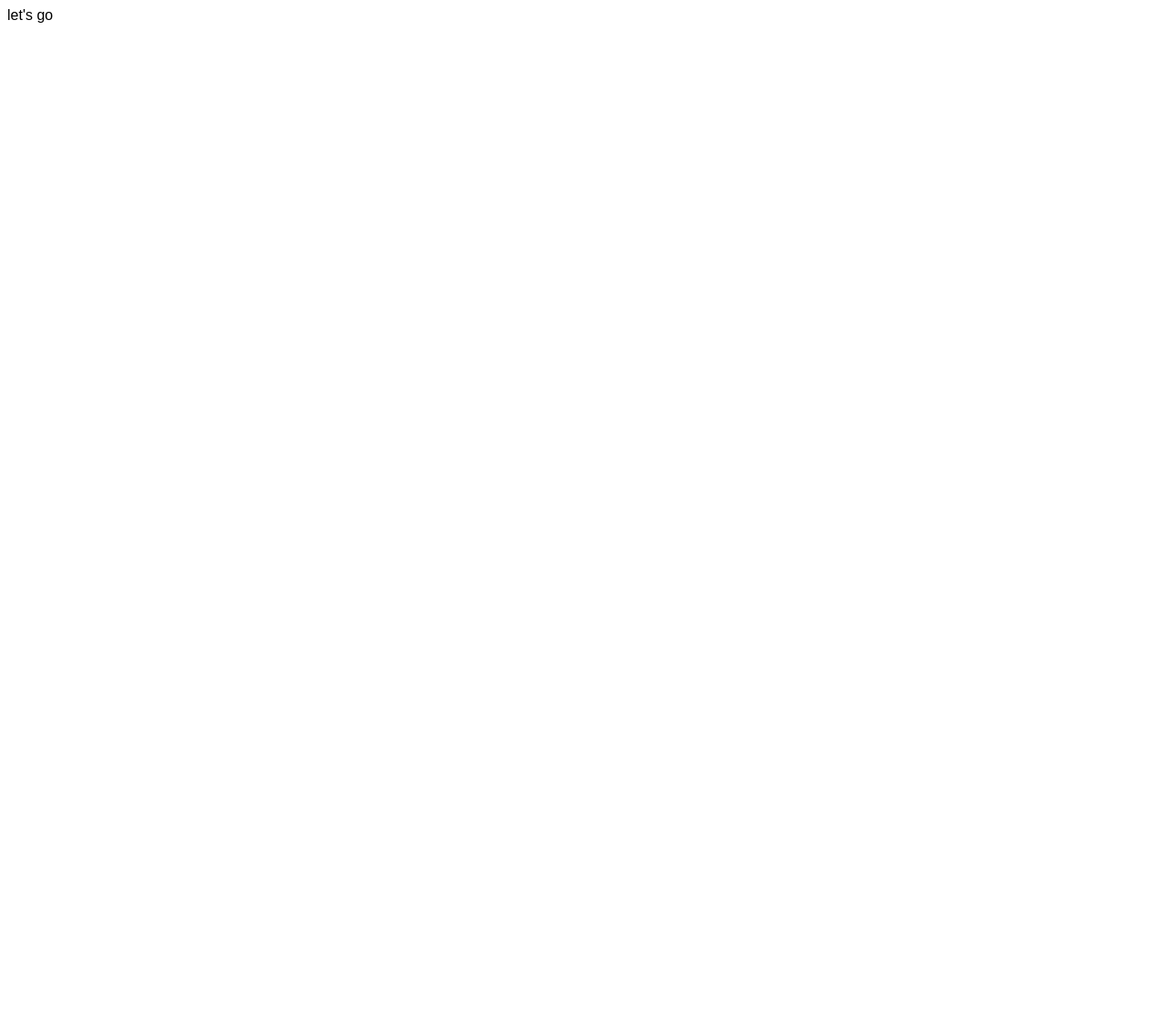
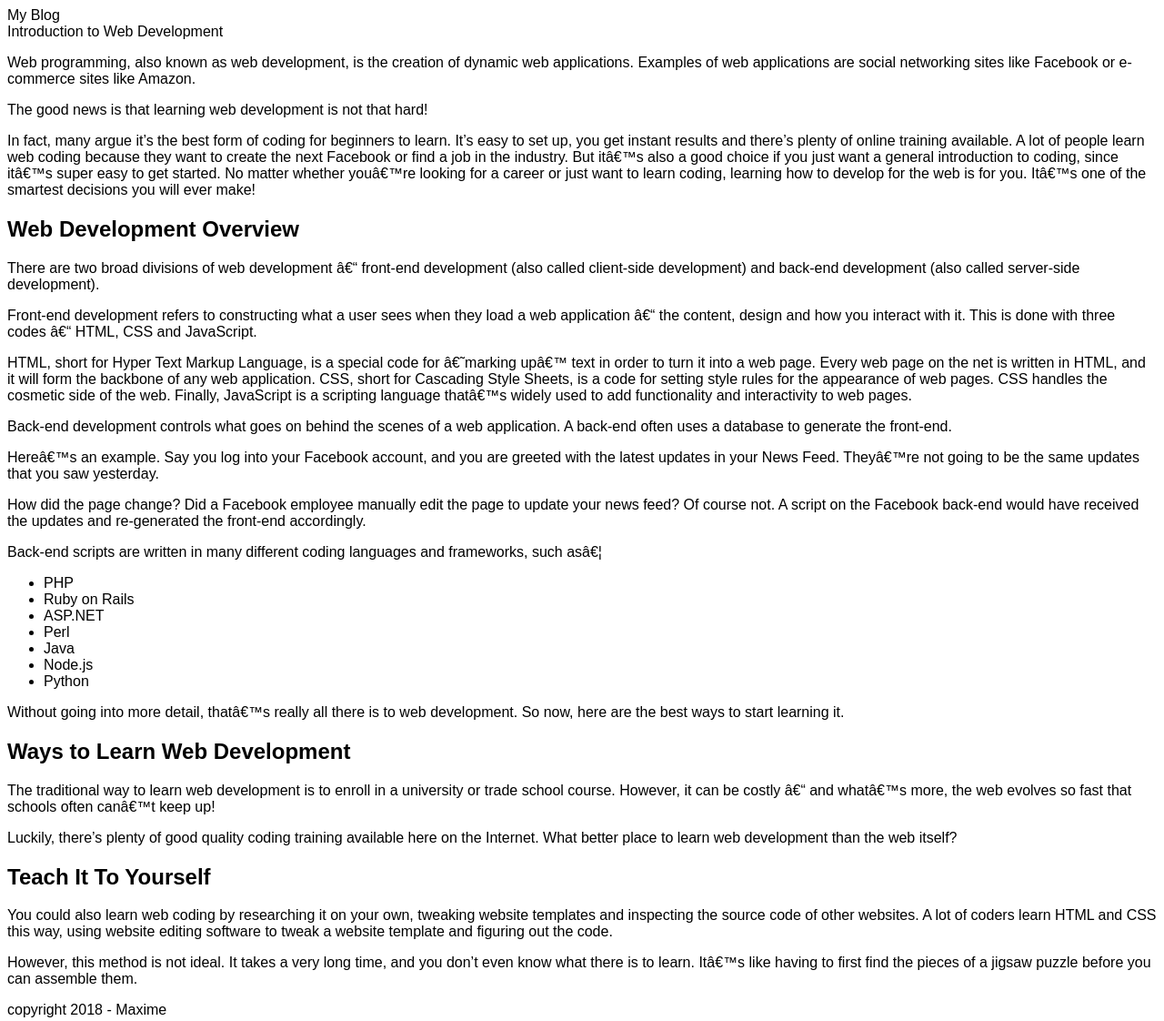
Before and after one commit to Feynomen/Blog, a plain HTML site: page index.html in a window 1280 px wide. Shown: the whole page at 91% size. Before the commit the page ends 800 px from the top, so only its background shows below. Drawn offline with Linux system fonts and the light colour scheme.

Commit message:
html updated

```diff
--- a/index.html
+++ b/index.html
@@ -1,5 +1,6 @@
 <!DOCTYPE html>
 <html lang="en">
+
 <head>
     <meta charset="UTF-8">
     <meta name="viewport" content="width=device-width, initial-scale=1.0">
@@ -7,9 +8,87 @@
     <title>My Blog</title>
     <link rel="stylesheet" href="css/layout.css">
 </head>
+
 <body>
-    <header>let's go</header>
-    <footer></footer>
+
+    <header>
+        <div class="container">
+            <div class="title">
+                My Blog
+            </div>
+            <div class="banner"></div>
+
+        </div>
+    </header>
+
+    <main class="container">
+        <div class="post">
+            <div class="post-title">
+                Introduction to Web Development
+
+            </div>
+            <div class="post-body">
+
+                <p>Web programming, also known as web development, is the creation of dynamic web applications. Examples of
+                    web applications are social networking sites like Facebook or e-commerce sites like Amazon.</p>
+                <p>The good news is that learning web development is not that hard!</p>
+                <p>In fact, many argue it’s the best form of coding for beginners to learn. It’s easy to set up, you get instant
+                    results and there’s plenty of online training available. A lot of people learn web coding because they
+                    want to create the next Facebook or find a job in the industry. But itâ€™s also a good choice if you
+                    just want a general introduction to coding, since itâ€™s super easy to get started. No matter whether
+                    youâ€™re looking for a career or just want to learn coding, learning how to develop for the web is for
+                    you. Itâ€™s one of the smartest decisions you will ever make!
+                </p>
+                <h2>Web Development Overview</h2>
+                <p>There are two broad divisions of web development â€“ front-end development (also called client-side development)
+                    and back-end development (also called server-side development).</p>
+                <p>Front-end development refers to constructing what a user sees when they load a web application â€“ the content,
+                    design and how you interact with it. This is done with three codes â€“ HTML, CSS and JavaScript.</p>
+                <p>HTML, short for Hyper Text Markup Language, is a special code for â€˜marking upâ€™ text in order to turn
+                    it into a web page. Every web page on the net is written in HTML, and it will form the backbone of any
+                    web application. CSS, short for Cascading Style Sheets, is a code for setting style rules for the appearance
+                    of web pages. CSS handles the cosmetic side of the web. Finally, JavaScript is a scripting language thatâ€™s
+                    widely used to add functionality and interactivity to web pages.</p>
+                <p>Back-end development controls what goes on behind the scenes of a web application. A back-end often uses
+                    a database to generate the front-end.</p>
+                <p>Hereâ€™s an example. Say you log into your Facebook account, and you are greeted with the latest updates
+                    in your News Feed. Theyâ€™re not going to be the same updates that you saw yesterday.</p>
+                <p>How did the page change? Did a Facebook employee manually edit the page to update your news feed? Of course
+                    not. A script on the Facebook back-end would have received the updates and re-generated the front-end
+                    accordingly.</p>
+                <p> Back-end scripts are written in many different coding languages and frameworks, such asâ€¦</p>
+                <ul>
+                    <li>PHP</li>
+                    <li>Ruby on Rails</li>
+                    <li>ASP.NET</li>
+                    <li>Perl</li>
+                    <li>Java</li>
+                    <li>Node.js</li>
+                    <li>Python</li>
+                </ul>
+                <p>Without going into more detail, thatâ€™s really all there is to web development. So now, here are the best
+                    ways to start learning it.</p>
+                <h2>Ways to Learn Web Development</h2>
+                <p> The traditional way to learn web development is to enroll in a university or trade school course. However,
+                    it can be costly â€“ and whatâ€™s more, the web evolves so fast that schools often canâ€™t keep up!</p>
+                <p> Luckily, there’s plenty of good quality coding training available here on the Internet. What better place
+                    to learn web development than the web itself?</p>
+
+                <h2>Teach It To Yourself</h2>
+                <p> You could also learn web coding by researching it on your own, tweaking website templates and inspecting
+                    the source code of other websites. A lot of coders learn HTML and CSS this way, using website editing
+                    software to tweak a website template and figuring out the code.</p>
+                <p>However, this method is not ideal. It takes a very long time, and you don’t even know what there is to learn.
+                    Itâ€™s like having to first find the pieces of a jigsaw puzzle before you can assemble them.</p>
+            </div>
+        </div>
+    </main>
+    <footer>
+        <div class="container">
+            <p>copyright 2018 - Maxime</p>
+        </div>
+    </footer>
 
 </body>
+
 </html>
```
